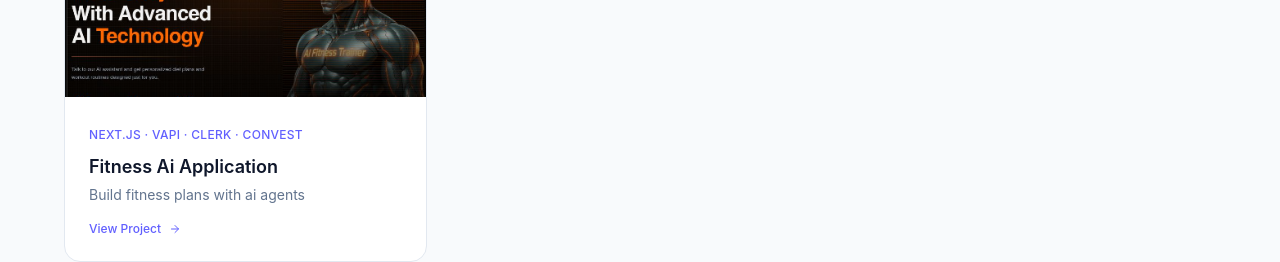
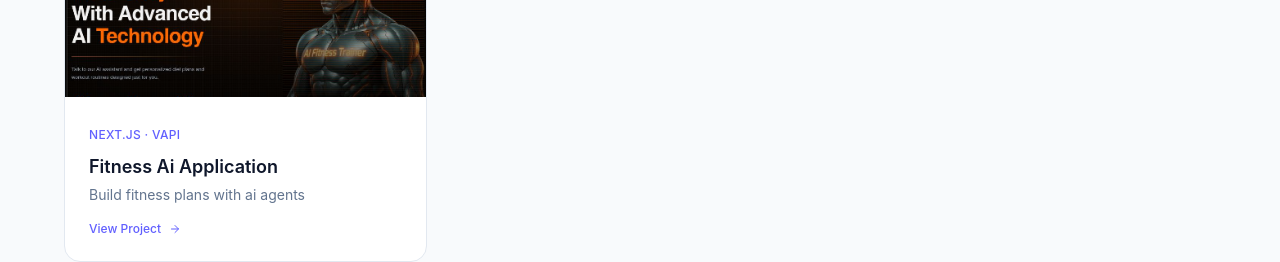
Before and after one commit to Mahmoud-Refaat07/Portfolio, a React (Vite) app: page / in a window 1280 px wide. Shown: the part 3020-3282 px from the top of the page. Built offline with nearby package versions, Linux system fonts and the light colour scheme.

Commit message:
modified project tags

```diff
--- a/src/App.jsx
+++ b/src/App.jsx
@@ -410,7 +410,7 @@ const App = () => {
                 title: "Fitness Ai Application",
                 desc: "Build fitness plans with ai agents",
                 href: "https://fitness-trainer-ai-jet.vercel.app",
-                tag: "Next.js · Vapi · Clerk · Convest ",
+                tag: "Next.js · Vapi ",
               },
             ].map(({ src, title, desc, href, tag }, i) => (
               <motion.a
```
